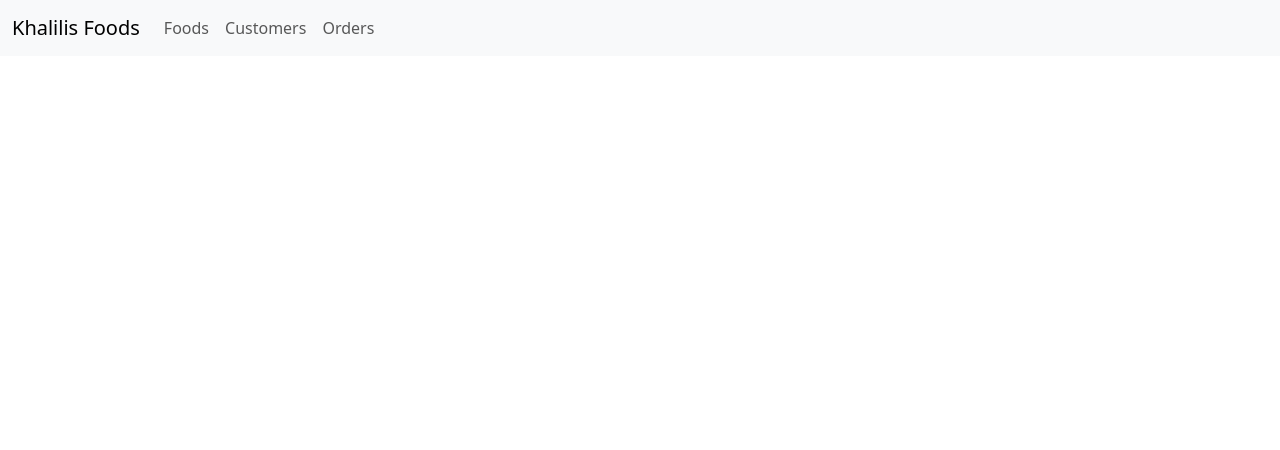
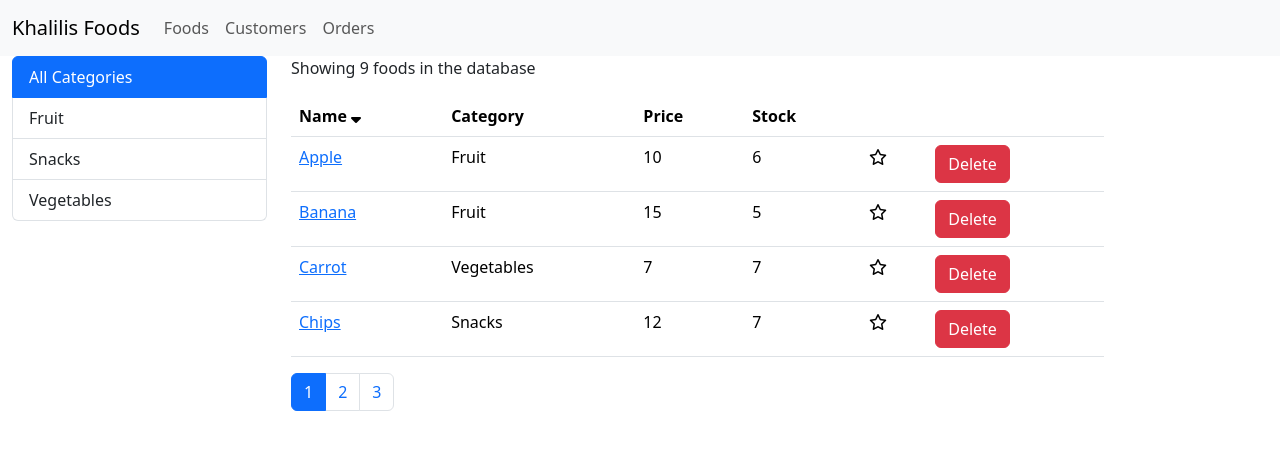
Before and after one commit to MrMoha93/food-inventory-frontend, a React (Vite) app: page / in a window 1280 px wide. Shown: the top 450 px of the page. Built offline with nearby package versions, Linux system fonts and the light colour scheme.

Commit message:
Fix routing with index route and resolve unique key issues in TableBody component

```diff
--- a/src/components/Foodstable.tsx
+++ b/src/components/Foodstable.tsx
@@ -1,5 +1,6 @@
 import { Column, Food, SortColumn } from "@types";
 import { Favorite, Table } from "@components/common";
+import { Link } from "react-router-dom";
 
 interface Props {
   foods: Food[];
@@ -11,7 +12,12 @@ interface Props {
 
 function FoodsTable({ foods, sortColumn, onSort, onDelete, onFavor }: Props) {
   const columns: Column<Food>[] = [
-    { path: "name", label: "Name" },
+    {
+      path: "name",
+      label: "Name",
+      content: (food) => <Link to={`/foods/${food._id}`}>{food.name}</Link>,
+    },
+
     { path: "category.name", label: "Category" },
     { path: "price", label: "Price" },
     { path: "numberInStock", label: "Stock" },
--- a/src/components/common/TableBody.tsx
+++ b/src/components/common/TableBody.tsx
@@ -12,11 +12,13 @@ function TableBody<T extends Id>({ items, columns }: Props<T>) {
     <tbody>
       {items.map((item) => (
         <tr key={item._id}>
-          {columns.map((column) =>
-            "path" in column ? (
-              <td key={column.path}>{_.get(item, column.path)}</td>
+          {columns.map((column, index) =>
+            "content" in column ? (
+              <td key={`${item._id}-${index}`}>{column.content(item)}</td>
             ) : (
-              <td key={column.key}>{column.content(item)} </td>
+              <td key={`${item._id}-${column.path}`}>
+                {_.get(item, column.path)}
+              </td>
             )
           )}
         </tr>
--- a/src/routes.tsx
+++ b/src/routes.tsx
@@ -14,6 +14,7 @@ const router = createBrowserRouter([
     element: <App />,
     errorElement: <NotFoundPage />,
     children: [
+      { index: true, element: <FoodsPage /> },
       { path: "/foods", element: <FoodsPage /> },
       { path: "/foods/:id", element: <FoodFormPage /> },
       { path: "/customers", element: <CustomersPage /> },
```
